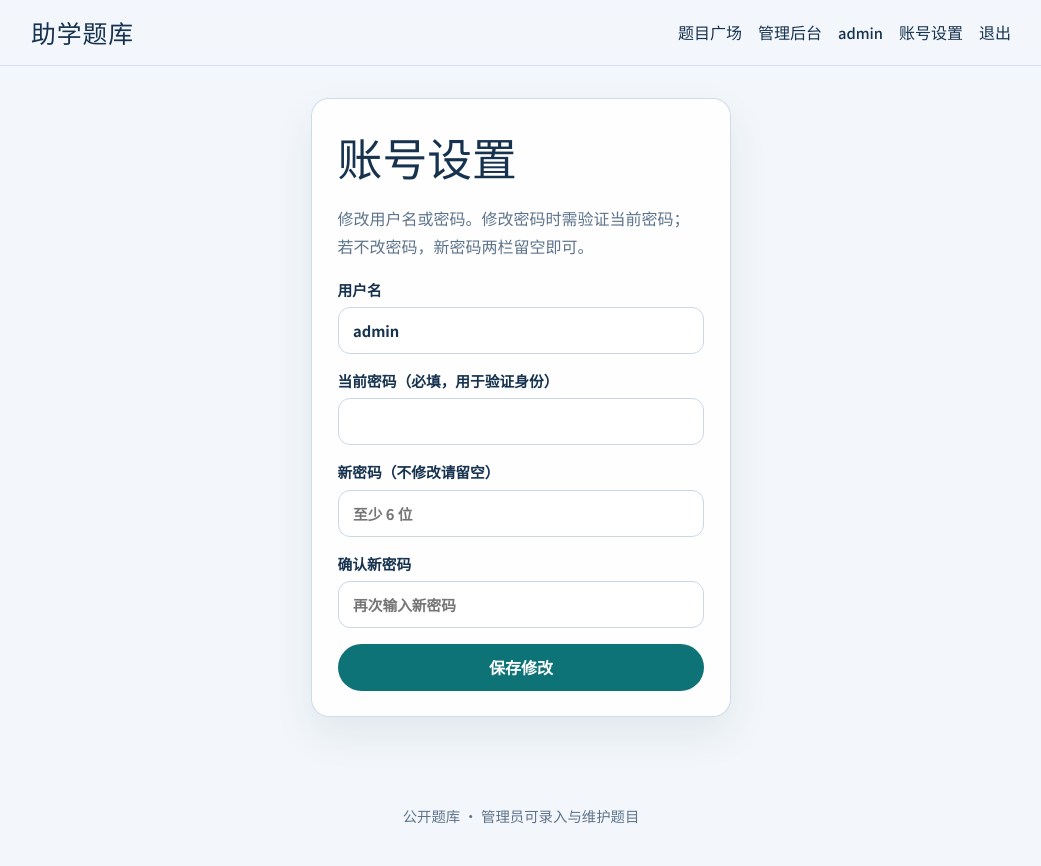
After one commit to xue-yong1231/zhuxue-system, a Flask app: page /account in a window 1280 px wide. The commit adds this page. Shown: the whole page, without its empty margins (119-1160 px from the left). Run offline with Flask 3, Linux system fonts and the light colour scheme; a user stored in the database is signed in; some web fonts are replaced.

Commit message:
Add account settings so logged-in users can change username and password.
Co-authored-by: Cursor <cursoragent@cursor.com>

```diff
--- a/app/routes/auth.py
+++ b/app/routes/auth.py
@@ -1,6 +1,7 @@
 from flask import Blueprint, flash, redirect, render_template, request, url_for
-from flask_login import login_required, login_user, logout_user
+from flask_login import current_user, login_required, login_user, logout_user
 
+from app import db
 from app.models import User
 
 auth_bp = Blueprint("auth", __name__)
@@ -29,3 +30,48 @@ def logout():
     logout_user()
     flash("已退出登录。", "info")
     return redirect(url_for("main.index"))
+
+
+@auth_bp.route("/account", methods=["GET", "POST"])
+@login_required
+def account():
+    if request.method == "POST":
+        new_username = (request.form.get("username") or "").strip()
+        current_password = request.form.get("current_password") or ""
+        new_password = request.form.get("new_password") or ""
+        confirm_password = request.form.get("confirm_password") or ""
+
+        if not current_user.check_password(current_password):
+            flash("当前密码不正确。", "danger")
+            return render_template("account.html")
+
+        if not new_username:
+            flash("用户名不能为空。", "danger")
+            return render_template("account.html")
+
+        if len(new_username) > 64:
+            flash("用户名过长（最多 64 个字符）。", "danger")
+            return render_template("account.html")
+
+        conflict = User.query.filter(
+            User.username == new_username, User.id != current_user.id
+        ).first()
+        if conflict:
+            flash("该用户名已被占用，请换一个。", "danger")
+            return render_template("account.html")
+
+        if new_password or confirm_password:
+            if len(new_password) < 6:
+                flash("新密码至少 6 位。", "danger")
+                return render_template("account.html")
+            if new_password != confirm_password:
+                flash("两次输入的新密码不一致。", "danger")
+                return render_template("account.html")
+            current_user.set_password(new_password)
+
+        current_user.username = new_username
+        db.session.commit()
+        flash("账号信息已更新。下次请用新用户名/密码登录。", "success")
+        return redirect(url_for("auth.account"))
+
+    return render_template("account.html")
--- a/static/css/style.css
+++ b/static/css/style.css
@@ -91,9 +91,19 @@ a:hover {
   color: var(--teal);
 }
 
-.nav-user {
+.nav-user,
+.nav-user-link {
   color: var(--muted);
   font-size: 0.92rem;
+}
+
+.nav-user-link:hover {
+  color: var(--teal);
+  text-decoration: none;
+}
+
+.auth-card-wide {
+  width: min(480px, 100%);
 }
 
 .main-content {
--- /dev/null
+++ b/templates/account.html
@@ -0,0 +1,38 @@
+{% extends "base.html" %}
+{% block title %}账号设置 · 助学题库{% endblock %}
+
+{% block content %}
+<section class="auth-wrap">
+  <div class="auth-card auth-card-wide">
+    <h1>账号设置</h1>
+    <p class="muted">修改用户名或密码。修改密码时需验证当前密码；若不改密码，新密码两栏留空即可。</p>
+
+    <form method="post" class="stack-form">
+      <label>
+        用户名
+        <input type="text" name="username" required maxlength="64"
+               value="{{ current_user.username }}" autocomplete="username">
+      </label>
+
+      <label>
+        当前密码（必填，用于验证身份）
+        <input type="password" name="current_password" required autocomplete="current-password">
+      </label>
+
+      <label>
+        新密码（不修改请留空）
+        <input type="password" name="new_password" minlength="6" autocomplete="new-password"
+               placeholder="至少 6 位">
+      </label>
+
+      <label>
+        确认新密码
+        <input type="password" name="confirm_password" minlength="6" autocomplete="new-password"
+               placeholder="再次输入新密码">
+      </label>
+
+      <button type="submit" class="btn btn-block">保存修改</button>
+    </form>
+  </div>
+</section>
+{% endblock %}
--- a/templates/base.html
+++ b/templates/base.html
@@ -20,11 +20,13 @@
           <a href="{{ url_for('admin.dashboard') }}">管理后台</a>
         {% endif %}
         {% if current_user.is_authenticated %}
-          <span class="nav-user">{{ current_user.username }}</span>
+          <a href="{{ url_for('auth.account') }}" class="nav-user-link" title="账号设置">{{ current_user.username }}</a>
+          <a href="{{ url_for('auth.account') }}">账号设置</a>
           <a href="{{ url_for('auth.logout') }}">退出</a>
         {% else %}
           <a class="btn btn-small" href="{{ url_for('auth.login') }}">登录</a>
         {% endif %}
+
       </nav>
     </div>
   </header>
```
Also changed, not shown: app/__init__.py (+10 -7 lines).
